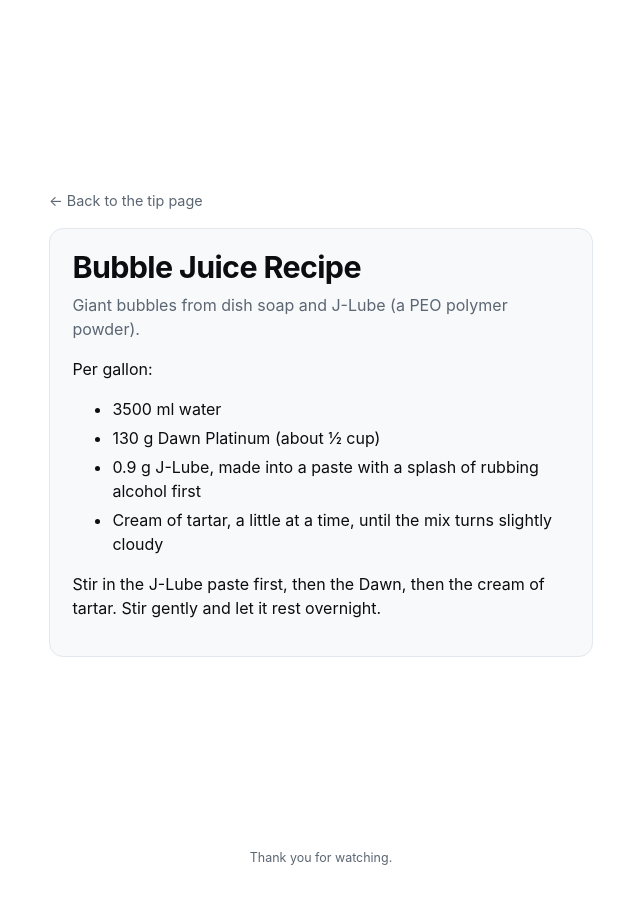
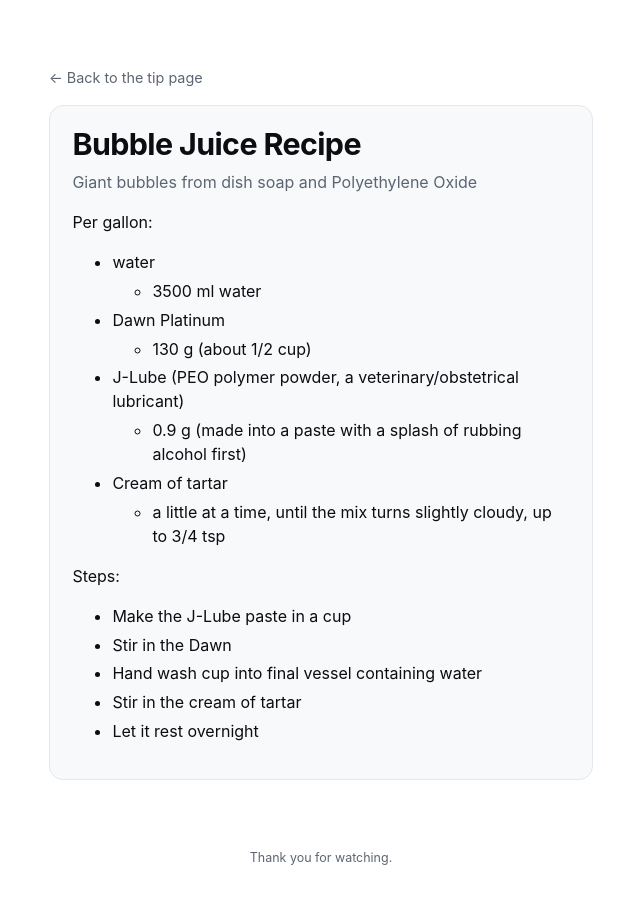
Before and after one commit to RichardBronosky/busk, a Jekyll site: the page built from RECIPE.md, in a window 1280 px wide. Shown: the whole page, without its empty margins (319-959 px from the left). Built offline with Jekyll 4.4.1, drawn with Linux system fonts in a browser that asks for light colours; our own code applies the rules of GitHub Pages for plain Markdown files.

Commit message:
Update bubble juice recipe
Co-Authored-By: Claude Opus 5.5 <noreply@anthropic.com>

```diff
--- a/RECIPE.md
+++ b/RECIPE.md
@@ -1,12 +1,22 @@
 # Bubble Juice Recipe
 
-Giant bubbles from dish soap and J-Lube (a PEO polymer powder).
+Giant bubbles from dish soap and Polyethylene Oxide
 
 Per gallon:
 
-- 3500 ml water
-- 130 g Dawn Platinum (about ½ cup)
-- 0.9 g J-Lube, made into a paste with a splash of rubbing alcohol first
-- Cream of tartar, a little at a time, until the mix turns slightly cloudy
+- water
+  - 3500 ml water
+- Dawn Platinum
+  - 130 g (about 1/2 cup)
+- J-Lube (PEO polymer powder, a veterinary/obstetrical lubricant)
+  - 0.9 g (made into a paste with a splash of rubbing alcohol first)
+- Cream of tartar
+  - a little at a time, until the mix turns slightly cloudy, up to 3/4 tsp
 
-Stir in the J-Lube paste first, then the Dawn, then the cream of tartar. Stir gently and let it rest overnight.
+Steps:
+
+- Make the J-Lube paste in a cup
+- Stir in the Dawn
+- Hand wash cup into final vessel containing water
+- Stir in the cream of tartar
+- Let it rest overnight
```
